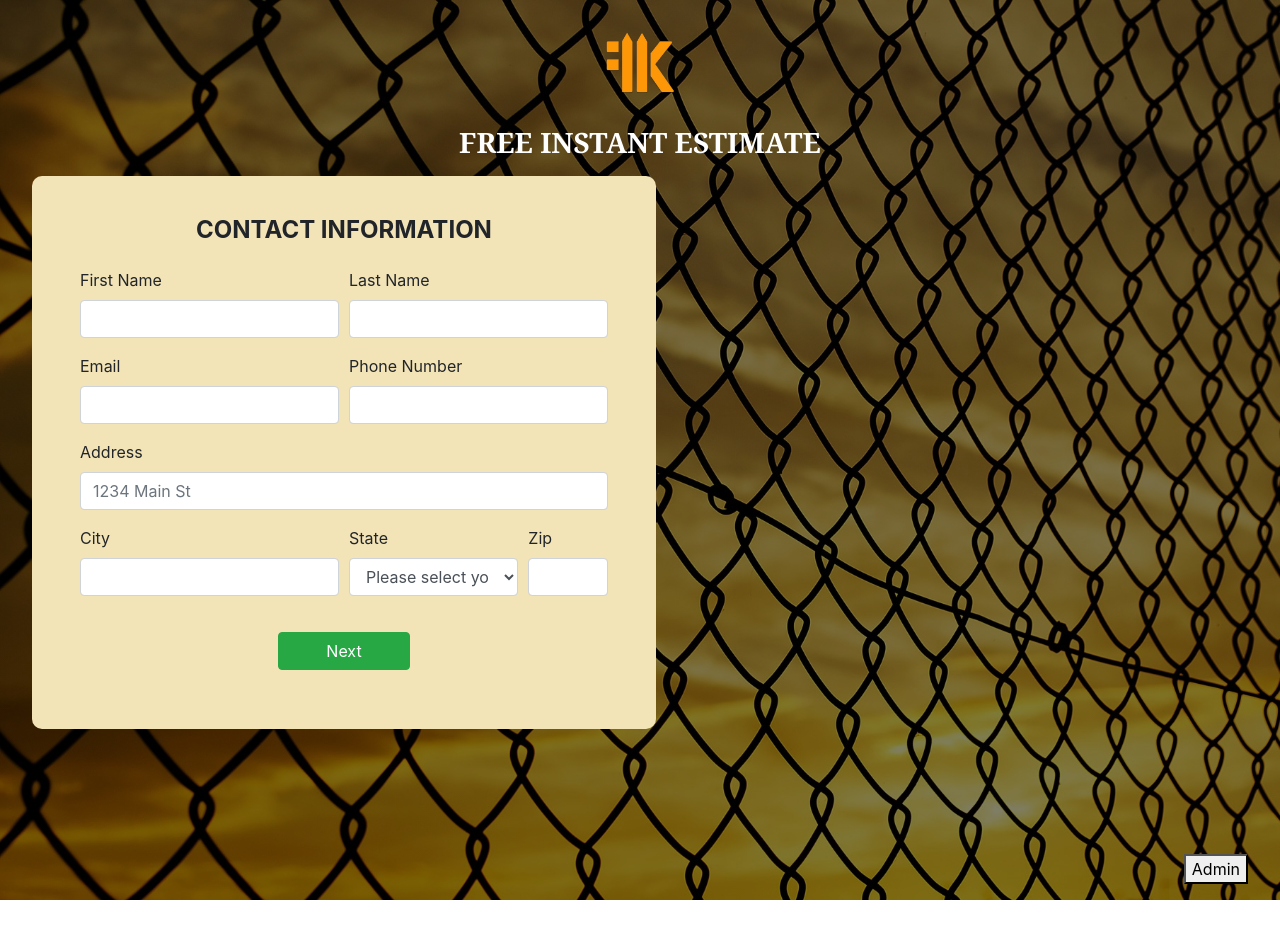
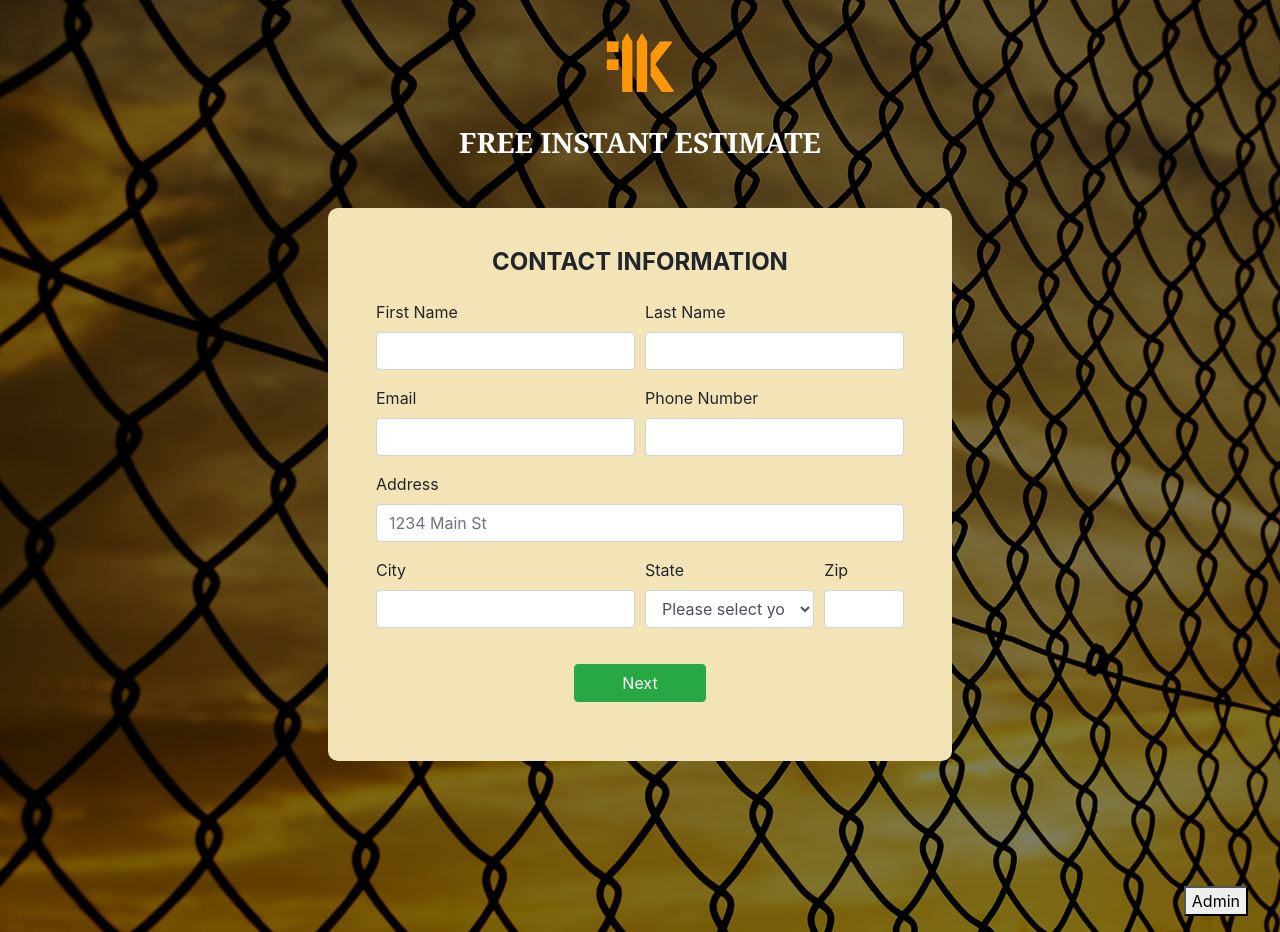
Before and after one commit to tony464us2012/Fence-App, a React (Create React App) app in the folder client/: page / in a window 1280 px wide. Before the commit the page ends 900 px from the top, so only its background shows below. Built offline with nearby package versions, Linux system fonts and the light colour scheme; no server answers.

Commit message:
nodemailer

```diff
--- a/client/src/CSS/Main.css
+++ b/client/src/CSS/Main.css
@@ -6,6 +6,7 @@
     background-image: linear-gradient(rgba(0,0,0,.5), rgba(0,0,0,.5)) ,url(../Assests/fence-72864.jpg) ;
     background-size: cover;
     background-repeat: no-repeat;
+
 }
 h1 {
     text-align: center;
@@ -15,7 +16,6 @@ h1 {
     padding: 2.5rem 3rem;
     width: 50%;
     margin: 3rem auto 0;
-    opacity: 1;
     border-radius: 10px;
     max-width: 45rem
 }
--- a/client/src/components/pages/ContactInfo.js
+++ b/client/src/components/pages/ContactInfo.js
@@ -61,15 +61,12 @@ const ContactInfo = (props) => {
     const onChange = (e) =>{
         setContact({...contact, [e.target.name]: e.target.value});};
 
-    const styles= {
-      margin: '1rem'
-    }
 
     return (
         <div className="appContainer contactContainer">
           <div className="logo_container"></div>
             <h3 className="contactTitle">Free Instant Estimate</h3>
-       <form className="contactForm" onSubmit={onSubmit}  style={styles}>
+       <form className="contactForm" onSubmit={onSubmit}>
          <h4 className="infoTitle">Contact Information</h4>
   <div className="form-row">
     <div className="form-group col-md-6">
```
Also changed, not shown: 1 other file (tests, documents, lock files or other folders).
